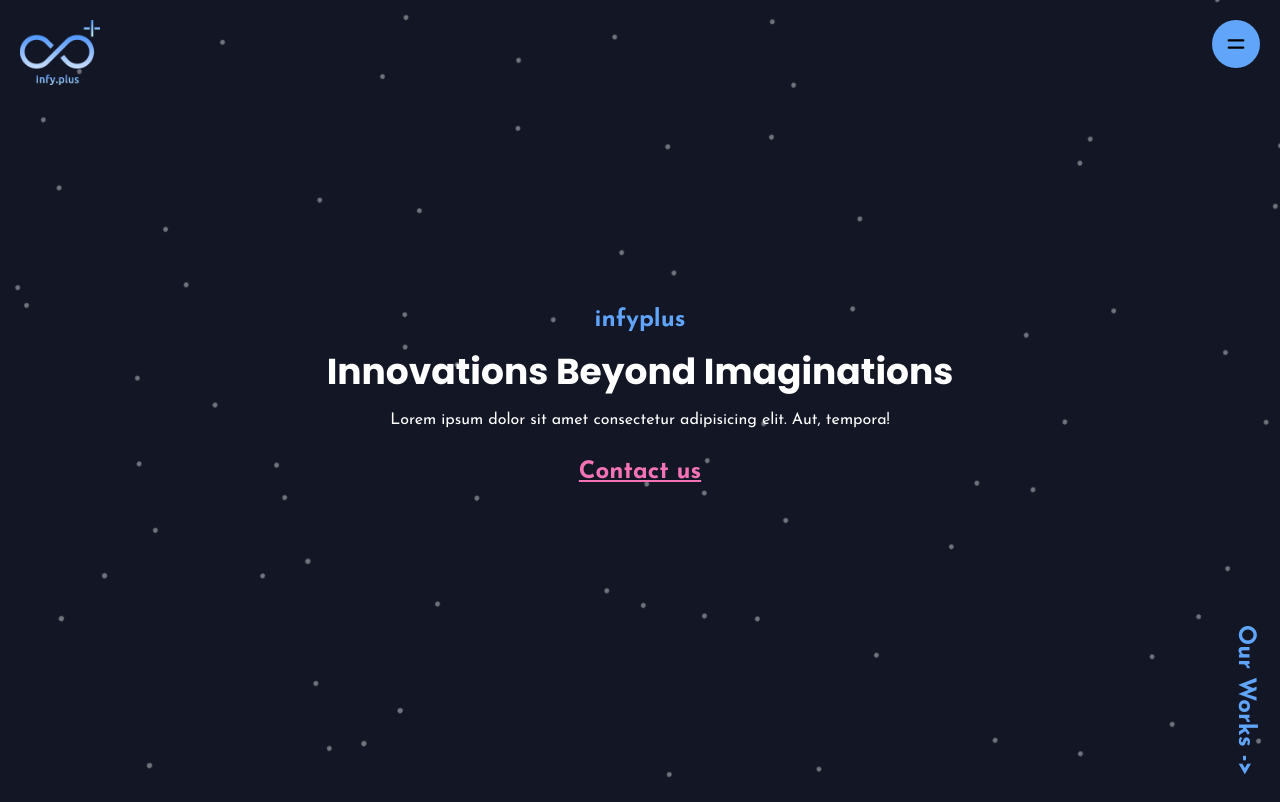
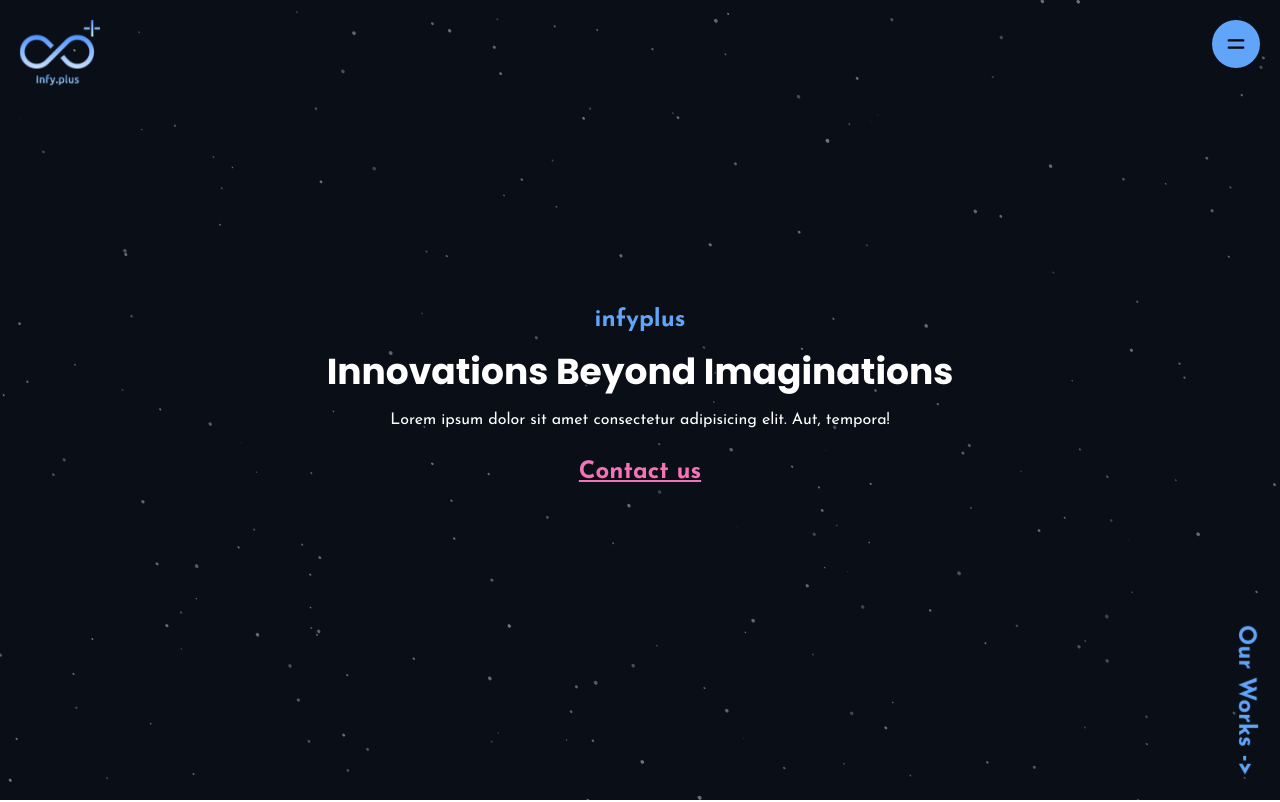
Before and after one commit to InfyplusInnovations/infy.plus, a Vue app: page / in a window 1280 px wide. Shown: the top 802 px of the page. Built offline with nearby package versions, Linux system fonts and the light colour scheme.

Commit message:
added bg

```diff
--- a/src/views/Home.vue
+++ b/src/views/Home.vue
@@ -1,6 +1,8 @@
 <template>
   <div class="overflow-hidden bg-gray-900 bg-opacity-60">
-    <div id="home" class="fixed -z-10"></div>
+    <!-- <div id="home" class="fixed -z-10"></div> -->
+    <bg-star class="fixed -z-10" />
+    <div class="h-screen w-screen overflow-y-auto">
       <Nav />
       <Hero />
       <OurWorks />
@@ -9,6 +11,7 @@
       <contact />
       <Footer />
     </div>
+  </div>
 </template>
 <script>
 import OurWorks from "../components/sections/OurWorks.vue";
@@ -16,7 +19,7 @@ import Nav from "../components/Nav/Nav.vue";
 import Hero from "../components/sections/Hero.vue";
 import Testimonials from "../components/sections/Testimonials.vue";
 import Contact from "../components/sections/Contact.vue";
-
+import BgStar from "@/components/bg/BgStar.vue";
 import Footer from "../components/sections/Footer.vue";
 import Services from "@/components/sections/Services/Services.vue";
 export default {
@@ -28,12 +31,13 @@ export default {
     Contact,
     Footer,
     Services,
+    BgStar,
   },
   setup() {},
 };
 </script>
 <style scoped>
-#home {
+/* #home {
   background: url("/img/bg.svg");
   top: -60%;
   left: -55%;
@@ -41,7 +45,7 @@ export default {
   width: calc(100vw + 1500px);
   background-size: 200%;
   animation: bgMove 50s linear infinite;
-}
+} */
 @keyframes bgMove {
   0% {
     transform: rotate(0);
```
Lines whose indentation alone changed are shown as unchanged.
